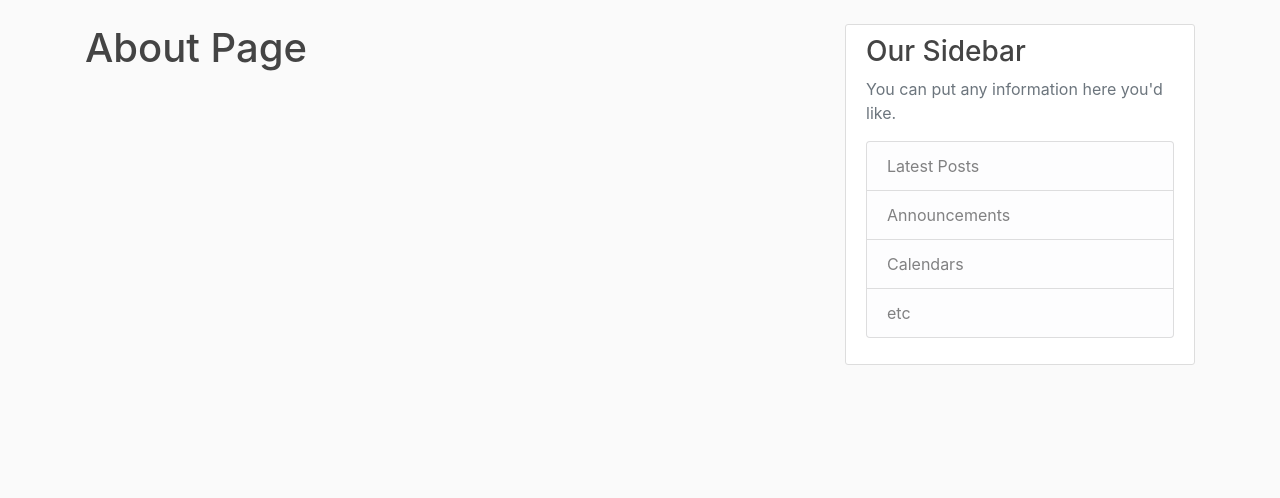
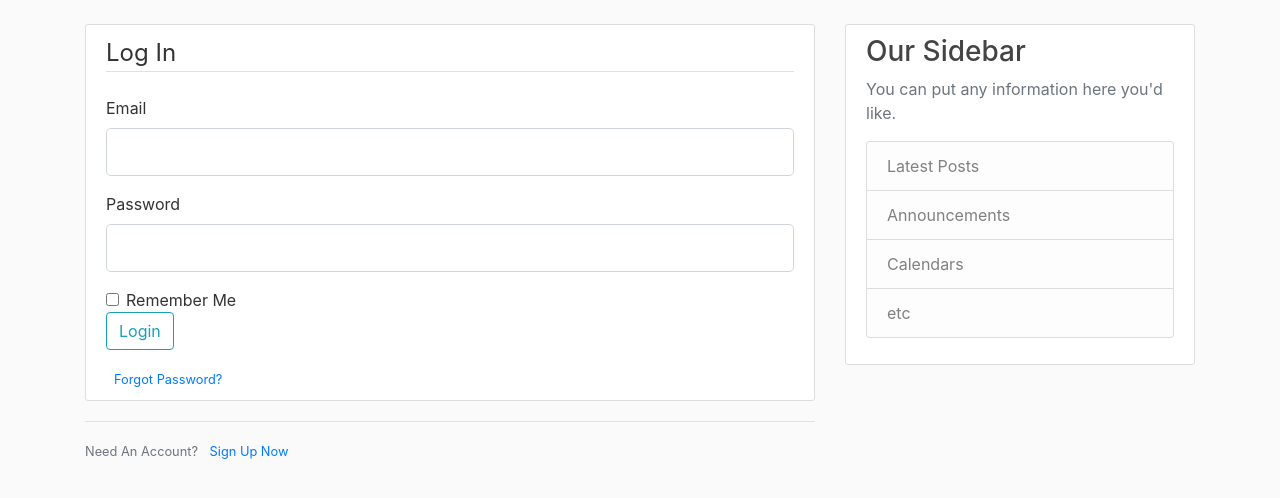
Before and after one commit to imzackadams/flask-blog, a Flask app: page /login in a window 1280 px wide. Shown: the part 56-554 px from the top of the page. Run offline with Flask 2, Linux system fonts and the light colour scheme.

Commit message:
feat: page templates

```diff
--- a/flaskblog.py
+++ b/flaskblog.py
@@ -38,15 +38,21 @@ def register():
     if form.validate_on_submit():
         flash(f"Account created for {form.username.data}!", "success")
         return redirect(url_for('index'))
-    #Debug purposes
-    else:
-        flash("Failed validation")
+    # debug purpose
+    # else:
+    #     flash("Failed validation")
     return render_template("register.html", title="Register", form=form)
 
 
-@app.route("/login")
+@app.route("/login", methods=["GET", "POST"])
 def login():
     form = LoginForm()
+    if form.validate_on_submit():
+        if form.email.data == 'admin@blog.com' and form.password.data == "password":
+            flash("You have been logging in!", "success")
+            return redirect(url_for("index"))
+        else:
+            flash("Login unsuccessful. Please check username and password", "danger")
     return render_template("login.html", title="Login", form=form)
 
 
--- a/templates/layout.html
+++ b/templates/layout.html
@@ -23,13 +23,13 @@
       </button>
       <div class="collapse navbar-collapse" id="navbarToggle">
         <div class="navbar-nav mr-auto">
-          <a class="nav-item nav-link" href="/">Home</a>
-          <a class="nav-item nav-link" href="/about">About</a>
+          <a class="nav-item nav-link" href="{{ url_for('index') }}">Home</a>
+          <a class="nav-item nav-link" href="{{ url_for('about') }}">About</a>
         </div>
         <!-- Navbar Right Side -->
         <div class="navbar-nav">
-          <a class="nav-item nav-link" href="/login">Login</a>
-          <a class="nav-item nav-link" href="/register">Register</a>
+          <a class="nav-item nav-link" href="{{ url_for('login') }}">Login</a>
+          <a class="nav-item nav-link" href="{{ url_for('register') }}">Register</a>
         </div>
       </div>
     </div>
--- a/templates/login.html
+++ b/templates/login.html
@@ -1,4 +1,60 @@
 {% extends "layout.html" %}
 {% block content %}
-    <h1>About Page</h1>
+    <div class="content-section">
+        <form method ="POST" action="">
+            {{ form.hidden_tag() }}
+
+            <fieldset class=form-group">
+                <legend class="border-bottom mb-4">Log In</legend>
+
+
+                <div class="form-group">
+                    {{ form.email.label(class="form-control-label") }}
+                    {% if form.email.errors %}
+                        {{ form.email(class="form-control form-control-lg is-invalid") }}
+                    <div class="invalid-feedback">
+                        {% for error in form.email.errors %}
+                            <span>{{ error }}</span>
+                        {% endfor %}
+                    </div>
+                    {% else %}
+                        {{ form.email(class="form-control form-control-lg") }}
+                    {% endif %}
+                </div>
+
+                <div class="form-group">
+                    {{ form.password.label(class="form-control-label") }}
+                    {% if form.password.errors %}
+                        {{ form.password(class="form-control form-control-lg is-invalid") }}
+                    <div class="invalid-feedback">
+                        {% for error in form.password.errors %}
+                            <span>{{ error }}</span>
+                        {% endfor %}
+                    </div>
+                    {% else %}
+                        {{ form.password(class="form-control form-control-lg") }}
+                    {% endif %}
+                </div>
+                <div class="form-check">
+                    {{ form.remember(class="form-check-input") }}
+                    {{ form.remember.label(class="form-check-label") }}
+                </div>
+
+
+            </fieldset>
+                <div class="form-group">
+                    {{ form.submit(class="btn btn-outline-info") }}
+                </div>
+            <small class="text-muted ml-2">
+                <a href="#">Forgot Password?</a>
+
+            </small>
+        </form>
+
+    </div>
+    <div class="border-top pt-3">
+        <small class="text-muted">
+            Need An Account? <a class="ml-2" href="{{ url_for('register') }}">Sign Up Now</a>
+        </small>
+    </div>
 {% endblock content %}
```
Also changed, not shown: templates/register.html (+46 -4 lines).
